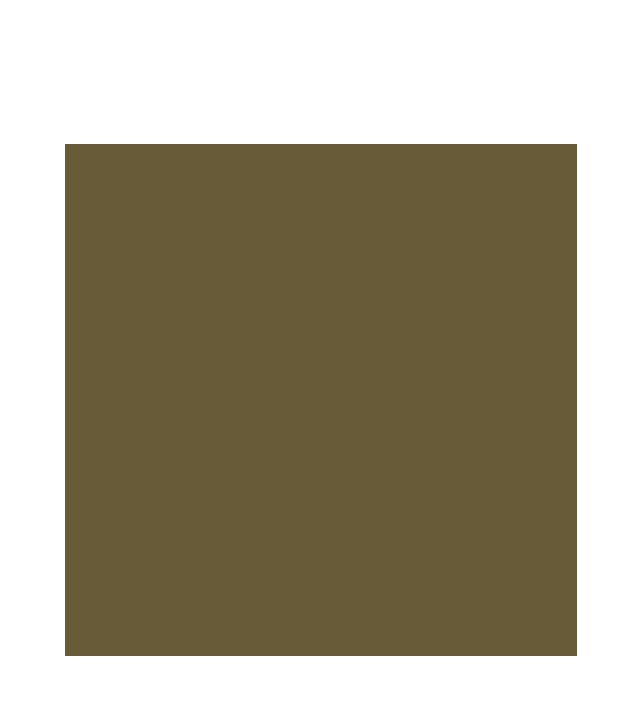
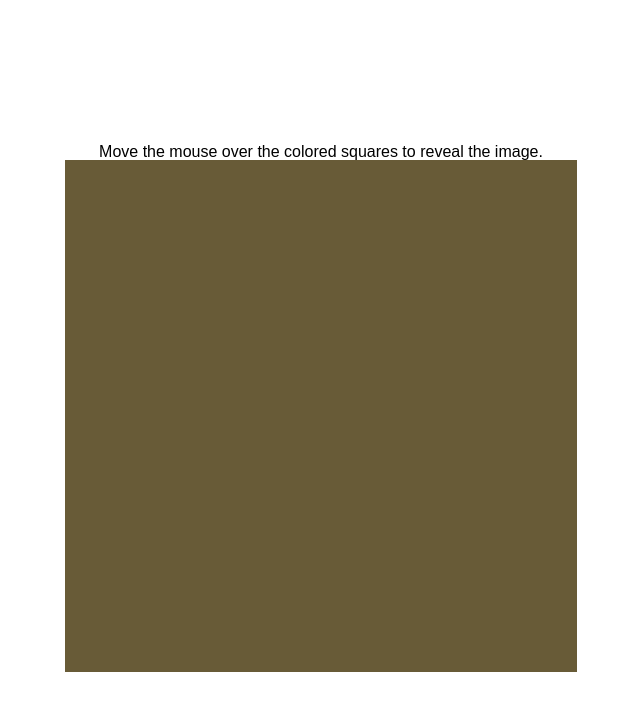
Before and after one commit to NolanDC/smalljs, a plain HTML site: page mouse_reveal/index.html in a window 1280 px wide. Shown: the whole page, without its empty margins (319-959 px from the left). Drawn offline with Linux system fonts and the light colour scheme.

Commit message:
basic instructions for mouse reveal

```diff
--- a/mouse_reveal/global.less
+++ b/mouse_reveal/global.less
@@ -5,3 +5,8 @@ body {
 #canvas {
 	background: #f2f2f2;
 }
+
+.information {
+	text-align: center;
+	font-family: arial;
+}
--- a/mouse_reveal/index.html
+++ b/mouse_reveal/index.html
@@ -27,6 +27,9 @@
 <body>
   <div id="main">
     <div id="main-inner">
+      <div class="information">
+        Move the mouse over the colored squares to reveal the image.
+      </div>
 			<canvas id="canvas" width="200" height="200px">
 			</canvas>
     </div>
--- a/mouse_reveal/setup.js
+++ b/mouse_reveal/setup.js
@@ -9,6 +9,7 @@ var displayLevel;
 var currentBlock;
 
 $(function() {
+	var $main = $('#main').hide();
 	canvas = document.getElementById('canvas');
 	context = canvas.getContext('2d');
 
@@ -26,11 +27,12 @@ $(function() {
 		displayLevel = Array2D(this.width, this.height, 0)
 		currentBlock = {x: 0, y: 0, w: 0, h: 0}
 
-		renderOrCache(arrays, cache, 0);
+		renderOrCache(arrays, cache, 0)
 
 		$('#main-inner').css('width', this.width + 'px')
 		$('#main-inner').css('margin', '0 auto')
 		$('#main-inner').css('margin-top', (window.innerHeight-this.width)/2 + 'px')
+		$main.fadeIn()
 	}
 
 	$('#canvas').mousemove(function(e){
```
